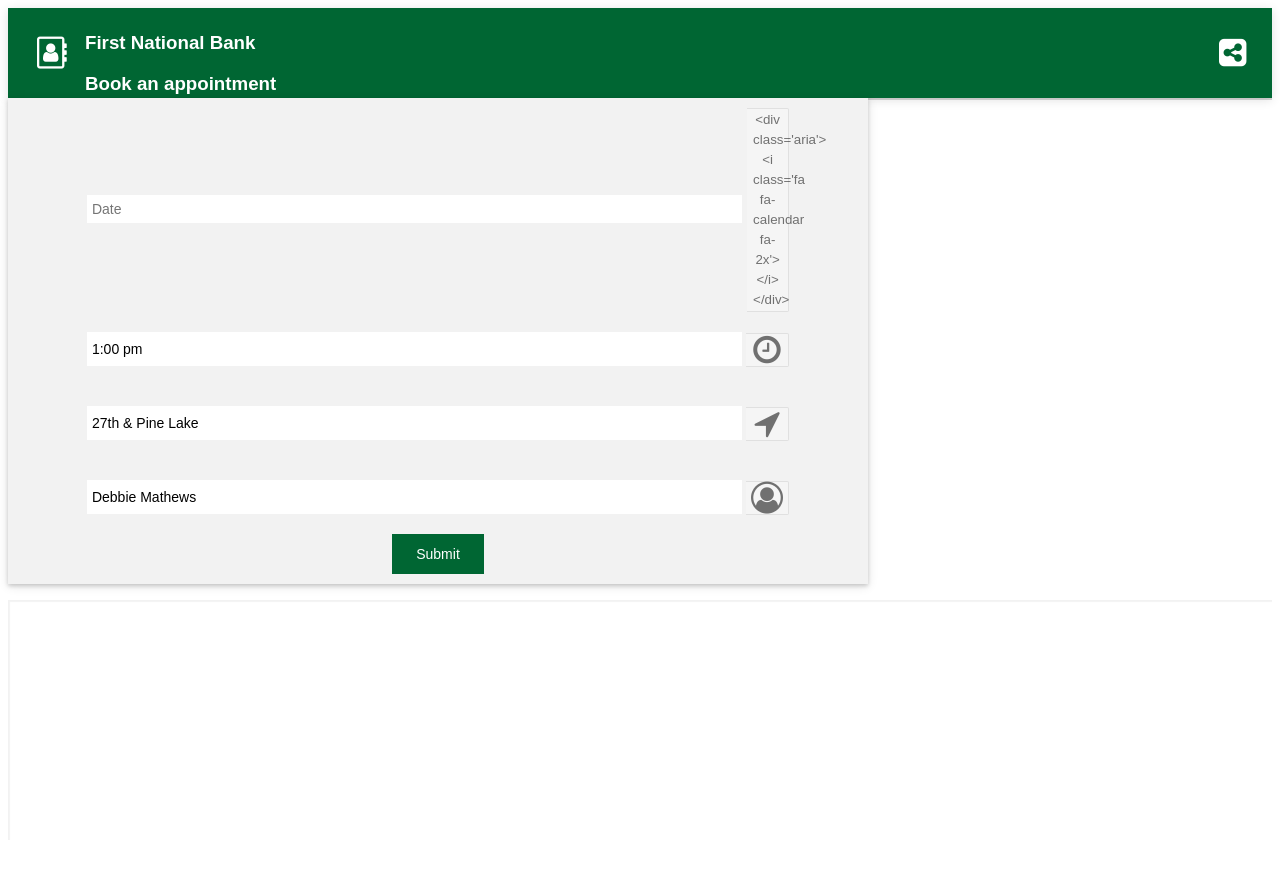
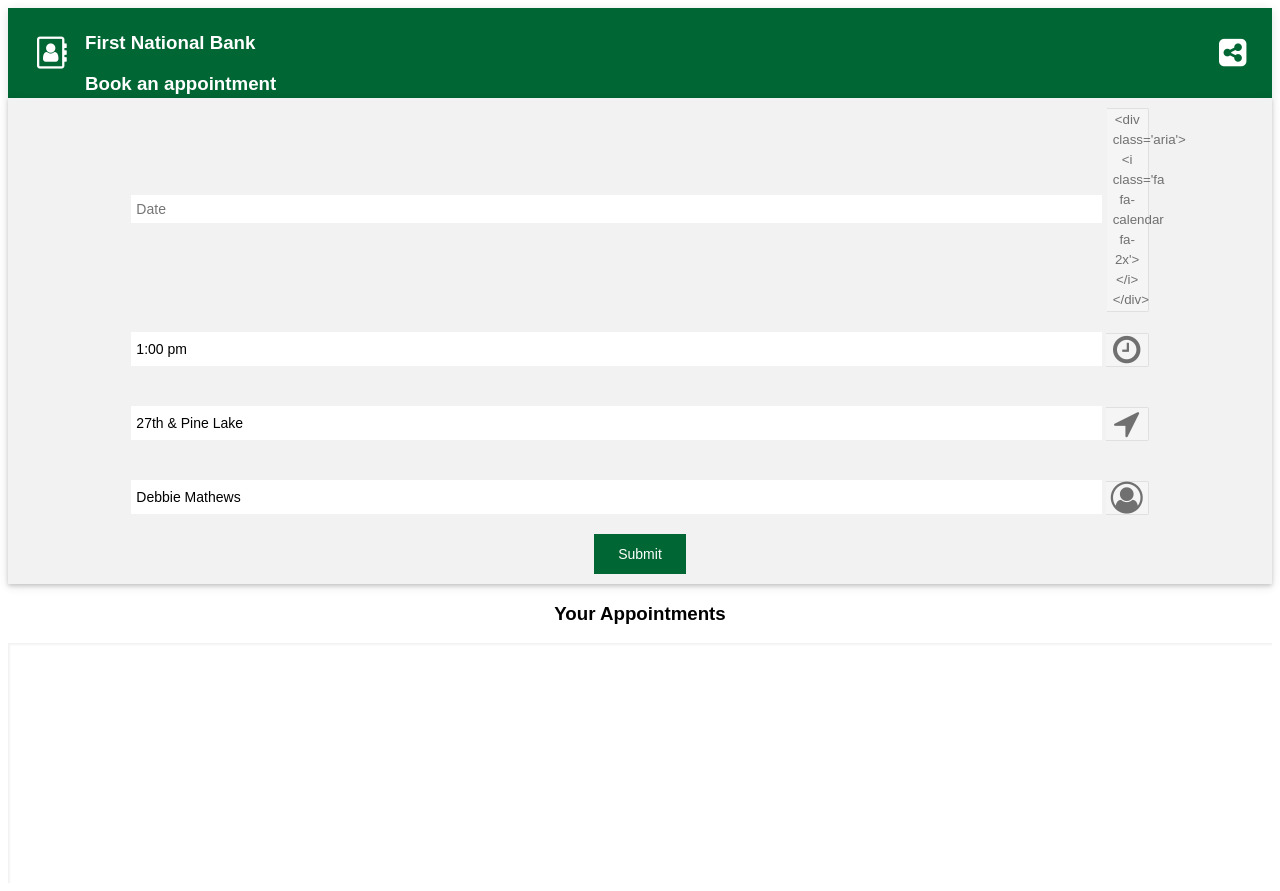
Before and after one commit to kaseymccormick/code_one_2016, a PHP site: page /appointment.html in a window 1280 px wide. Before the commit the page ends 840 px from the top, so only its background shows below. Run offline with PHP 8.4, Linux system fonts and the light colour scheme; some libraries are stand-ins or nearby versions.

Commit message:
Last bit of styling for the page. The whole thing works and uses local storage

```diff
--- a/appointment.html
+++ b/appointment.html
@@ -24,9 +24,7 @@
 </script>
 </head>
 <body>
-
-
-<!-- Modal HTML embedded directly into document -->
+ <div class="all-appointments">
   <div id="share" style="display:none;">
     <p>Share<a href="#" rel="modal:close" style="float:right;">X</a></p>
   </div>
@@ -74,10 +72,12 @@
     <button class="form-submit fn-green-background">Submit</button>
   </form>
 
+
+  <h3 style="text-align:center;">Your Appointments</h3>
   <div id="well">
 
   </div>
-
+</div>
 <script>
   function showApptmts(){
       var appointments = JSON.parse(localStorage.getItem("fnb-appts")) || [];
--- a/assets/styles/appointment.css
+++ b/assets/styles/appointment.css
@@ -8,6 +8,12 @@ body {
 
 table {
 	font-size: 1em;
+}
+
+.all-appointments {
+    margin-left: auto;
+    margin-right: auto;
+    max-width: 1300px;
 }
 
 .ui-draggable, .ui-droppable {
@@ -65,7 +71,6 @@ table {
 }
 
 .appointment-form {
-    max-width: 840px;
     padding: 10px;
     text-align: center;
     background-color: #f2f2f2;
@@ -145,7 +150,7 @@ table {
 #well {
     height: 200px;
     padding: 20px;
-        box-shadow: inset 2px 2px 1px rgba(0,0,0,.05);
+    box-shadow: inset 2px 2px 2px rgba(0,0,0,.05);
 }
 
 .fn-appointment {
```
Lines whose indentation alone changed are shown as unchanged.
